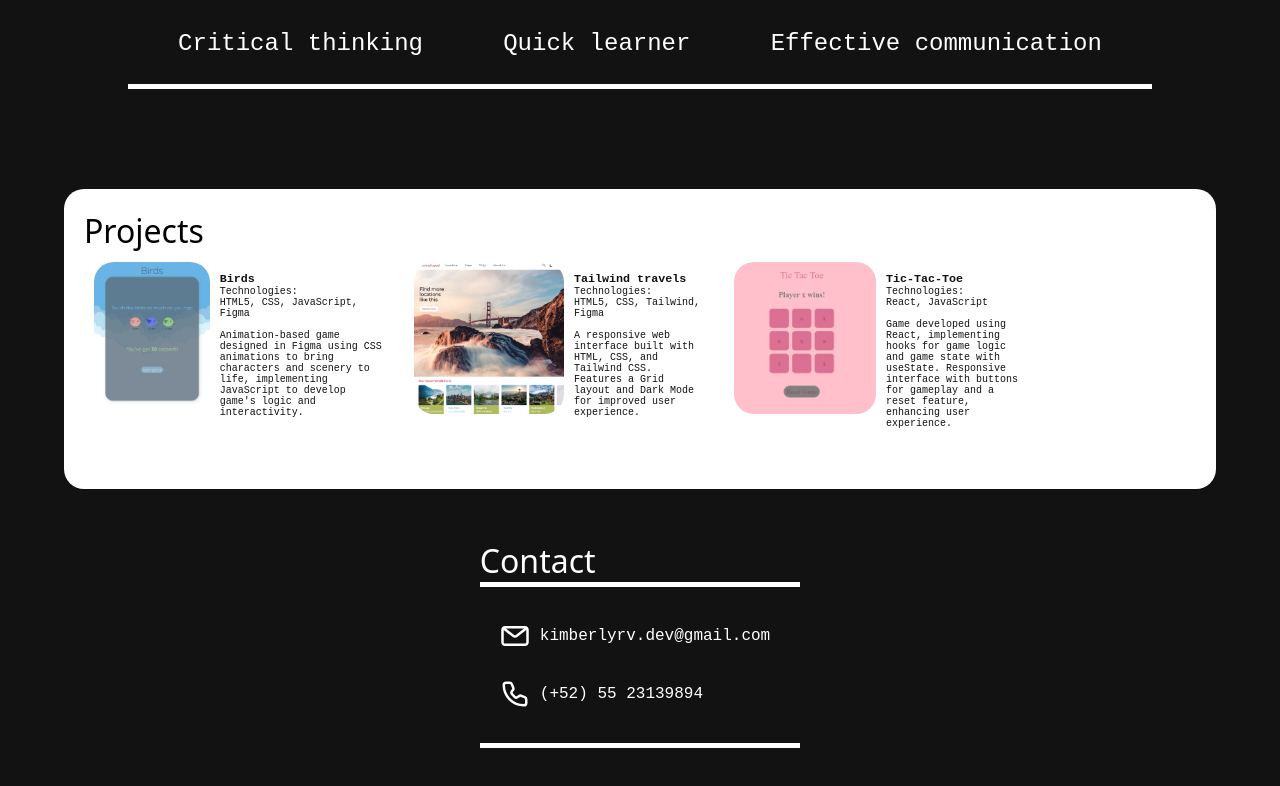
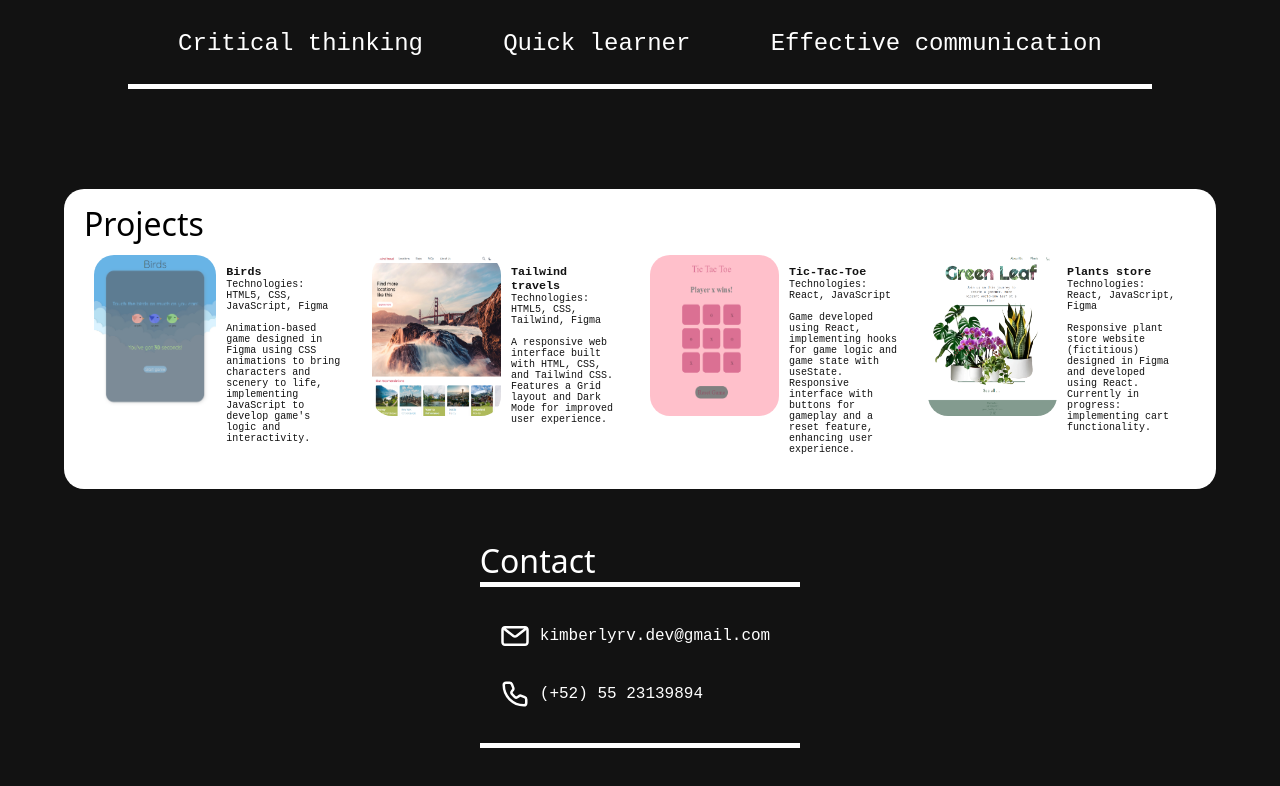
Before and after one commit to KimRv000/portafolio, a plain HTML site: page index.html in a window 1280 px wide. Shown: the part 1639-2425 px from the top of the page. Drawn offline with Linux system fonts and the light colour scheme; a web font is replaced by a local one.

Commit message:
[ADD] project

```diff
--- a/index.html
+++ b/index.html
@@ -276,6 +276,15 @@
                             enhancing user experience.</p>
                     </article>
                 </section>
+                <section class="project-container" id="project_4">
+                    <img class="project-img" src="images/plants-store.png" alt="green leaf" id="projectPlantsStore">
+                    <article class="project-text" id="projectTextPlantsStore">
+                        <h3>Plants store</h3>
+                        <p>Technologies:<br> React, JavaScript, Figma</p>
+                        <br>
+                        <p>Responsive plant store website (fictitious) designed in Figma and developed using React. Currently in progress: implementing cart functionality.</p>
+                    </article>
+                </section>
             </section>
         </article>
         <article class="contact_container" id="contact">
--- a/main.js
+++ b/main.js
@@ -96,3 +96,6 @@ document.addEventListener('DOMContentLoaded', function() {
 document.getElementById('projectTicTacToe').addEventListener('click', function() {
     window.open('https://kimrv000.github.io/tic-tac-toe/', '_blank');
 });
+document.getElementById('projectPlantsStore').addEventListener('click', function() {
+    window.open('https://kimrv000.github.io/plants_store_react/', '_blank');
+});
--- a/style.css
+++ b/style.css
@@ -263,6 +263,7 @@ main {
 
 .projects{
     display: flex;
+    justify-content: space-around;
     position: relative;
     width: 100%;
 }
```
Also changed, not shown: images/plants-store.png (added).
